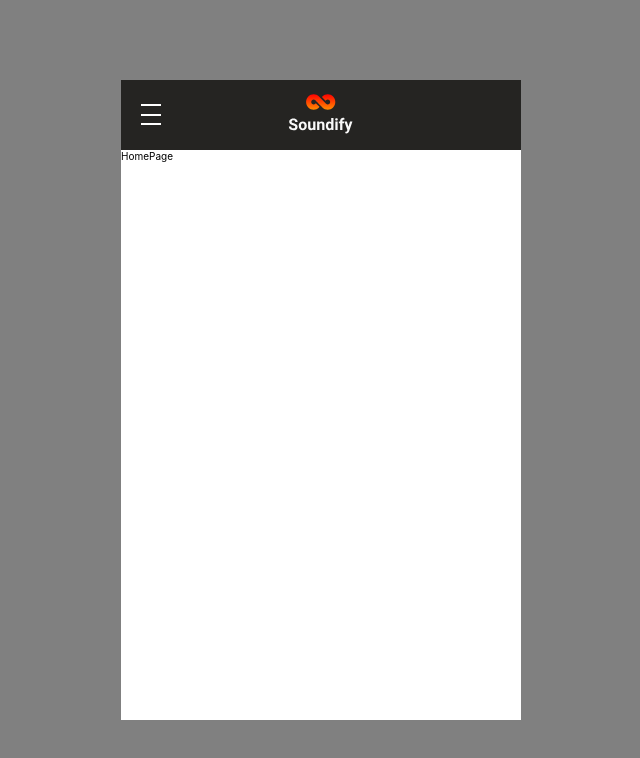
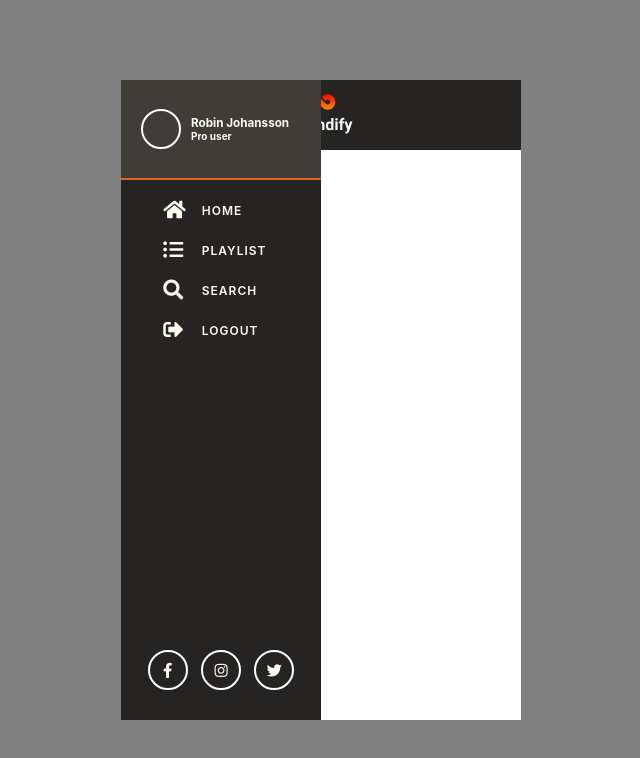
Before and after one commit to Dannemaniman/soundify-app, a React (Create React App) app in the folder frontend/: page / in a window 1280 px wide. Shown: the top 758 px of the page, without its empty margins (319-959 px from the left). Built offline with nearby package versions, Linux system fonts and the light colour scheme.

Commit message:
added first layout of the sidebar, no functions yet

```diff
--- a/frontend/public/index.html
+++ b/frontend/public/index.html
@@ -1,17 +1,24 @@
 <!DOCTYPE html>
 <html lang="en">
-
   <head>
     <meta charset="utf-8" />
     <link rel="icon" href="%PUBLIC_URL%/favicon.ico" />
     <meta name="viewport" content="width=device-width, initial-scale=1" />
     <meta name="theme-color" content="#000000" />
-  <meta name="description" content="Web site created using create-react-app" />
+    <meta
+      name="description"
+      content="Web site created using create-react-app"
+    />
+    <link
+      rel="stylesheet"
+      href="https://pro.fontawesome.com/releases/v5.10.0/css/all.css"
+      integrity="sha384-AYmEC3Yw5cVb3ZcuHtOA93w35dYTsvhLPVnYs9eStHfGJvOvKxVfELGroGkvsg+p"
+      crossorigin="anonymous"
+    />
     <title>React App</title>
   </head>
 
   <body>
     <div id="root"></div>
   </body>
-
 </html>
--- a/frontend/src/App.css
+++ b/frontend/src/App.css
@@ -1,7 +1,8 @@
 .App {
   display: grid;
   grid-template-rows: 7rem 1fr;
-  height: 100%;
+  height: 80vh;
+  position: relative;
 }
 
 .container {
--- a/frontend/src/App.js
+++ b/frontend/src/App.js
@@ -1,5 +1,6 @@
 import './App.css'
 import Header from './components/header/Header'
+import Sidebar from './components/sidebar/Sidebar'
 import Login from './pages/LoginPage/LoginPage'
 import Home from './pages/HomePage/HomePage'
 import { Route, Routes } from 'react-router-dom'
@@ -13,6 +14,7 @@ const App = () => {
   return (
     <div className='App'>
       <Header />
+      {true ? <Sidebar /> : ''}
       <main className='main'>
         <Routes>
           <Route exact path='/' element={<Home />} />
--- /dev/null
+++ b/frontend/src/components/sidebar/Sidebar.js
@@ -0,0 +1,52 @@
+import React from 'react'
+import styles from './Sidebar.module.css'
+
+function Sidebar() {
+  return (
+    <div className={styles.sidebar}>
+      <div className={styles.header}>
+        <div className={styles.profilePic}></div>
+        <div>
+          <h3>Robin Johansson</h3>
+          <h4>Pro user</h4>
+        </div>
+      </div>
+
+      <div className={styles.listContainer}>
+        <ul className={styles.list}>
+          <li className={styles.listItem}>
+            {' '}
+            <i className={`fas fa-home ${styles.symbol}`}></i>
+            HOME
+          </li>
+          <li className={styles.listItem}>
+            <i className={`fas fa-list-ul ${styles.symbol}`}></i>
+            PLAYLIST
+          </li>
+          <li className={styles.listItem}>
+            <i className={`fas fa-search ${styles.symbol}`}></i>
+            SEARCH
+          </li>
+          <li className={styles.listItem}>
+            <i className={`fas fa-sign-out-alt ${styles.symbol}`}></i>
+            LOGOUT
+          </li>
+        </ul>
+      </div>
+
+      <div className={styles.socialBar}>
+        <div className={styles.profilePic}>
+          <i className='fab fa-facebook-f'></i>
+        </div>
+        <div className={styles.profilePic}>
+          <i className='fab fa-instagram'></i>
+        </div>
+        <div className={styles.profilePic}>
+          <i className='fab fa-twitter'></i>
+        </div>
+      </div>
+    </div>
+  )
+}
+
+export default Sidebar
--- /dev/null
+++ b/frontend/src/components/sidebar/Sidebar.module.css
@@ -0,0 +1,80 @@
+.sidebar {
+  position: absolute;
+  height: 100%;
+  width: 50%;
+
+  display: grid;
+  grid-template-rows: 10rem 1fr 2fr 10rem;
+
+  background-color: var(--color-primary);
+  color: var(--color-primary-floor);
+}
+
+.header {
+  display: grid;
+  grid-template-columns: 1fr 2fr;
+  justify-content: center;
+  align-items: center;
+  padding: 1rem;
+
+  height: 100%;
+  width: 100%;
+  background-color: var(--color-primary-light);
+  border-bottom: 2px solid var(--color-primary-orange);
+}
+
+.profilePic {
+  justify-self: center;
+  display: flex;
+  align-items: center;
+  justify-content: center;
+
+  font-size: 1.5rem;
+
+  width: 4rem;
+  height: 4rem;
+  border-radius: 50%;
+  border: 2px solid #fff;
+}
+
+.listContainer {
+  display: grid;
+  justify-content: center;
+  width: 100%;
+}
+
+.list {
+  list-style: none;
+}
+
+.listItem {
+  display: grid;
+  grid-template-columns: 1fr 2fr;
+  align-items: center;
+  font-size: 1.2rem;
+  padding: 1rem;
+  cursor: pointer;
+  letter-spacing: 0.1rem;
+  font-weight: 600;
+}
+
+.listItem i {
+  margin-right: 1.5rem;
+}
+
+.listItem:first-child {
+  margin-top: 1rem;
+}
+
+.socialBar {
+  align-self: center;
+  display: grid;
+  grid-template-columns: repeat(3, 1fr);
+
+  padding: 0 2rem;
+  grid-row: 4/5;
+}
+
+.symbol {
+  font-size: 2rem;
+}
--- a/frontend/src/index.css
+++ b/frontend/src/index.css
@@ -15,6 +15,10 @@
   padding: 0;
   margin: 0;
   box-sizing: border-box;
+}
+
+root {
+  height: 100%;
 }
 
 html {
```
Lines whose indentation alone changed are shown as unchanged.
